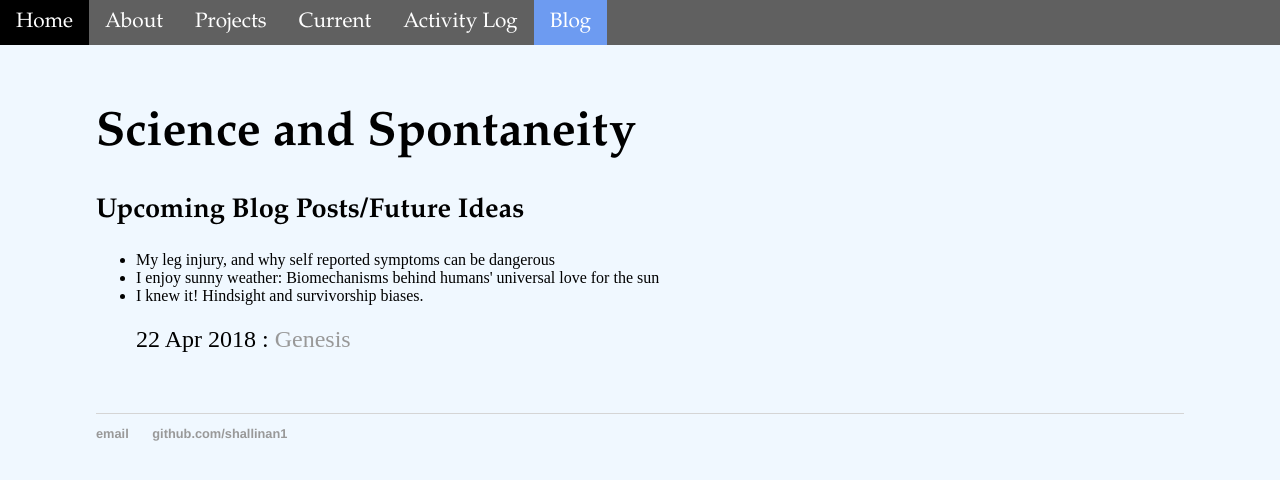
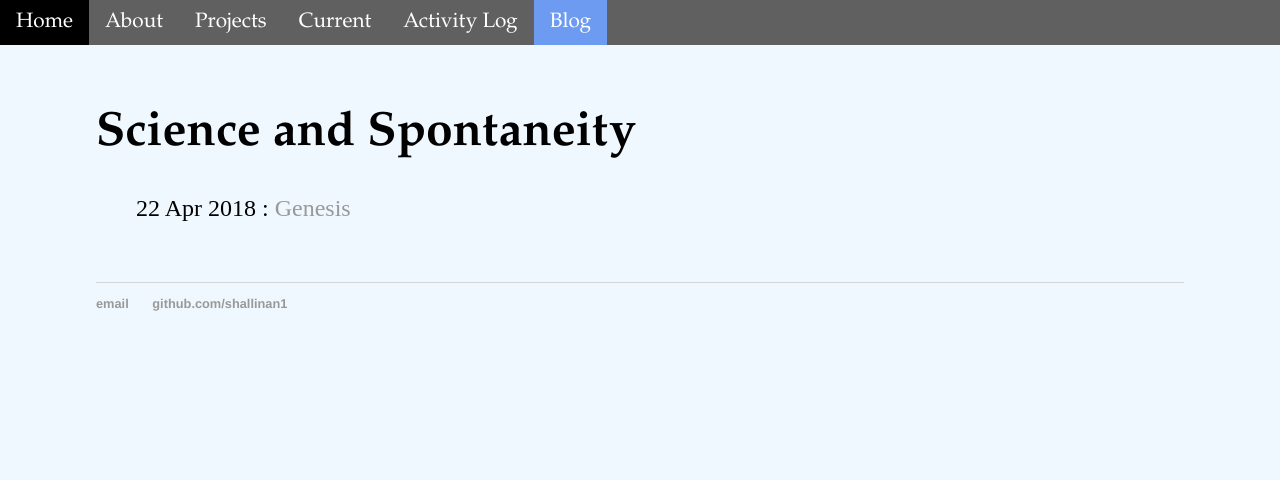
Before and after one commit to shallinan1/shallinan1.github.io, a Jekyll site: the page built from blog/index.html, in a window 1280 px wide. Shown: the top 480 px of the page. Built offline with Jekyll 4.4.1, drawn with Linux system fonts in a browser that asks for light colours.

Commit message:
Blog update

```diff
--- a/blog/index.html
+++ b/blog/index.html
@@ -4,13 +4,6 @@ title: Science and Spontaneity
 ---
 
 	<h1>{{ page.title }}</h1>
-
-		<h2> Upcoming Blog Posts/Future Ideas </h2>
-		<p> <ul style="list-style-type:disc">
-		  <li>My leg injury, and why self reported symptoms can be dangerous</li>
-		  <li>I enjoy sunny weather: Biomechanisms behind humans' universal love for the sun</li>
-		  <li>I knew it! Hindsight and survivorship biases.</li>
-		</ul> </p>
 	<ul class="posts">
 	  {% for post in site.posts %}
 	    <li><span>{{ post.date | date_to_string }}</span> : <a href="{{ post.url }}" title="{{ post.title }}">{{ post.title }}</a></li>
```
